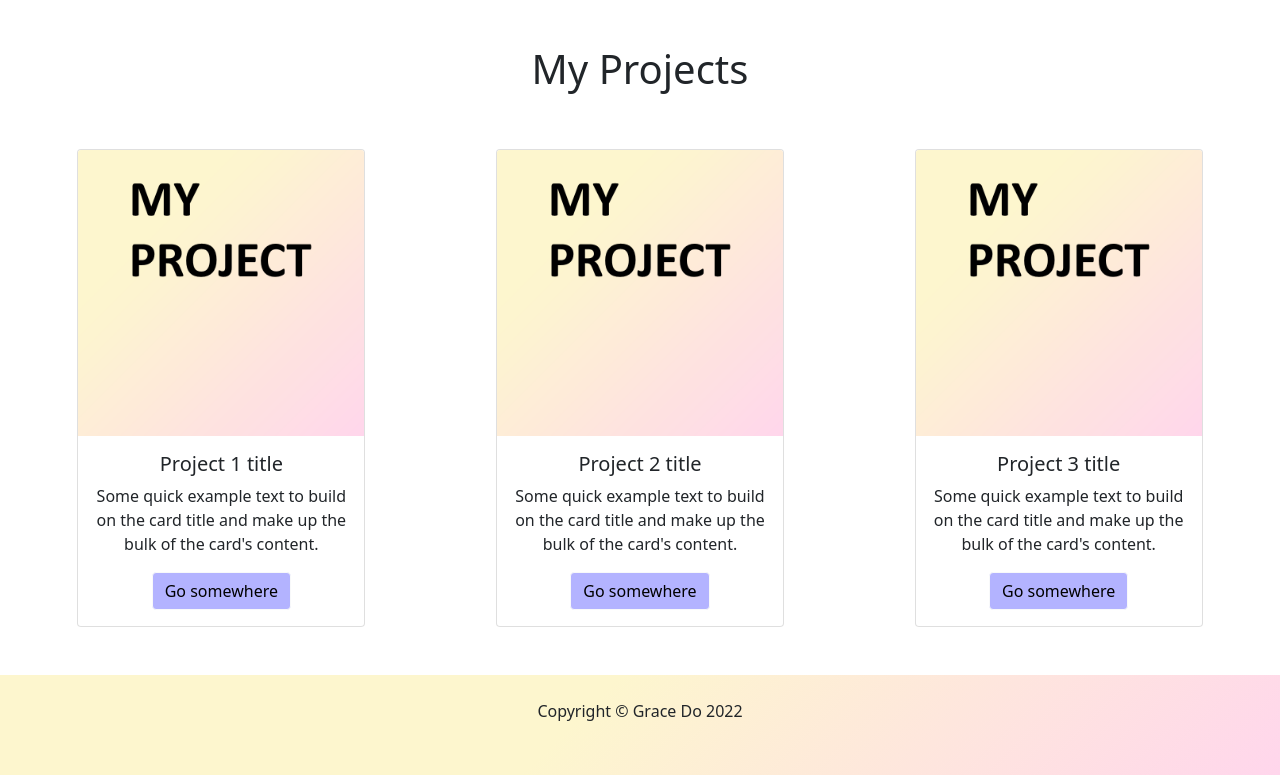
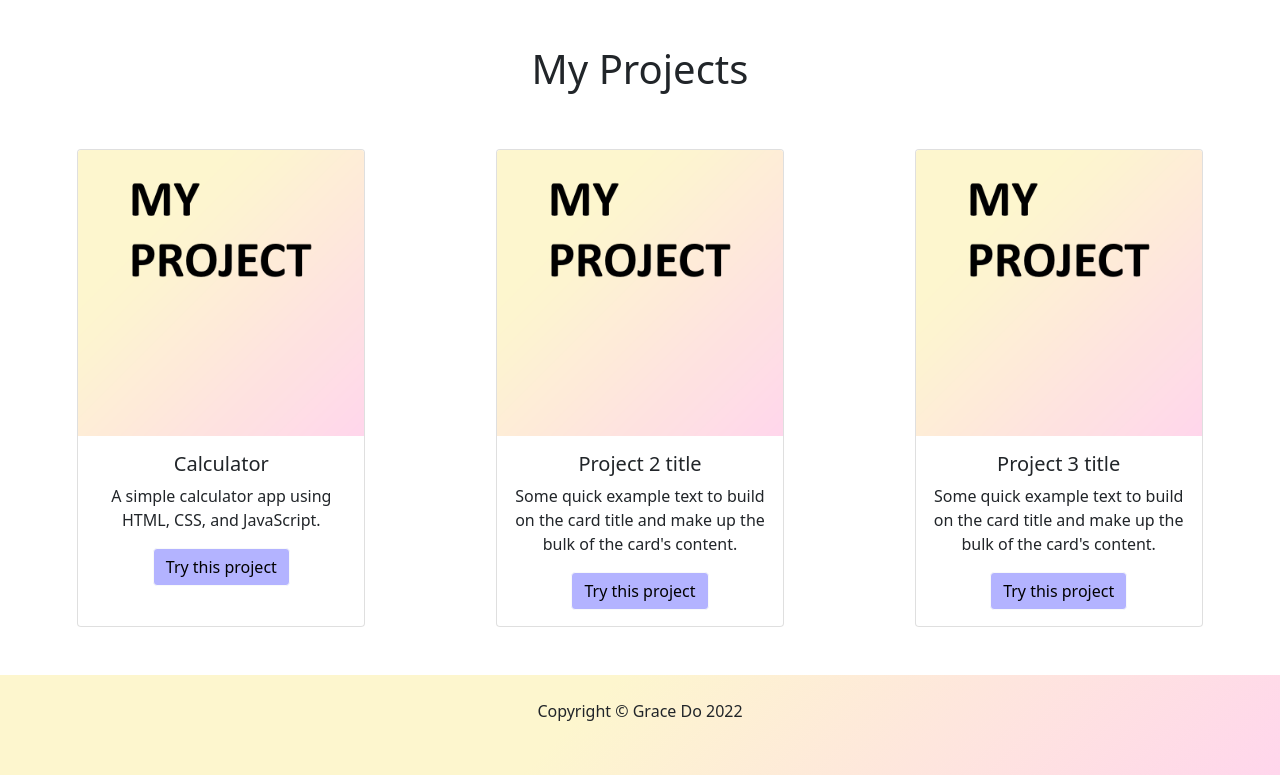
Before and after one commit to grace1501/grace1501.github.io, a plain HTML site: page index.html in a window 1280 px wide. Shown: the part 1407-2182 px from the top of the page. Drawn offline with nearby package versions, Linux system fonts and the light colour scheme.

Commit message:
Update index.html

```diff
--- a/index.html
+++ b/index.html
@@ -150,16 +150,15 @@
 
               />
               <div class="card-body">
-                <h5 class="card-title">Project 1 title</h5>
+                <h5 class="card-title">Calculator</h5>
                 <p class="card-text">
-                  Some quick example text to build on the card title and make up
-                  the bulk of the card's content.
+                 A simple calculator app using HTML, CSS, and JavaScript.
                 </p>
                 <a
-                  href="#"
+                  href="https://grace1501.github.io/simple-calculator/"
                   class="btn btn-light"
                   style="background-color: #b3b3ff"
-                  >Go somewhere</a
+                  >Try this project</a
                 >
               </div>
             </div>
@@ -183,7 +182,7 @@
                   href="#"
                   class="btn btn-light"
                   style="background-color: #b3b3ff"
-                  >Go somewhere</a
+                  >Try this project</a
                 >
               </div>
             </div>
@@ -206,7 +205,7 @@
                   href="#"
                   class="btn btn-light"
                   style="background-color: #b3b3ff"
-                  >Go somewhere</a
+                  >Try this project</a
                 >
               </div>
             </div>
```
